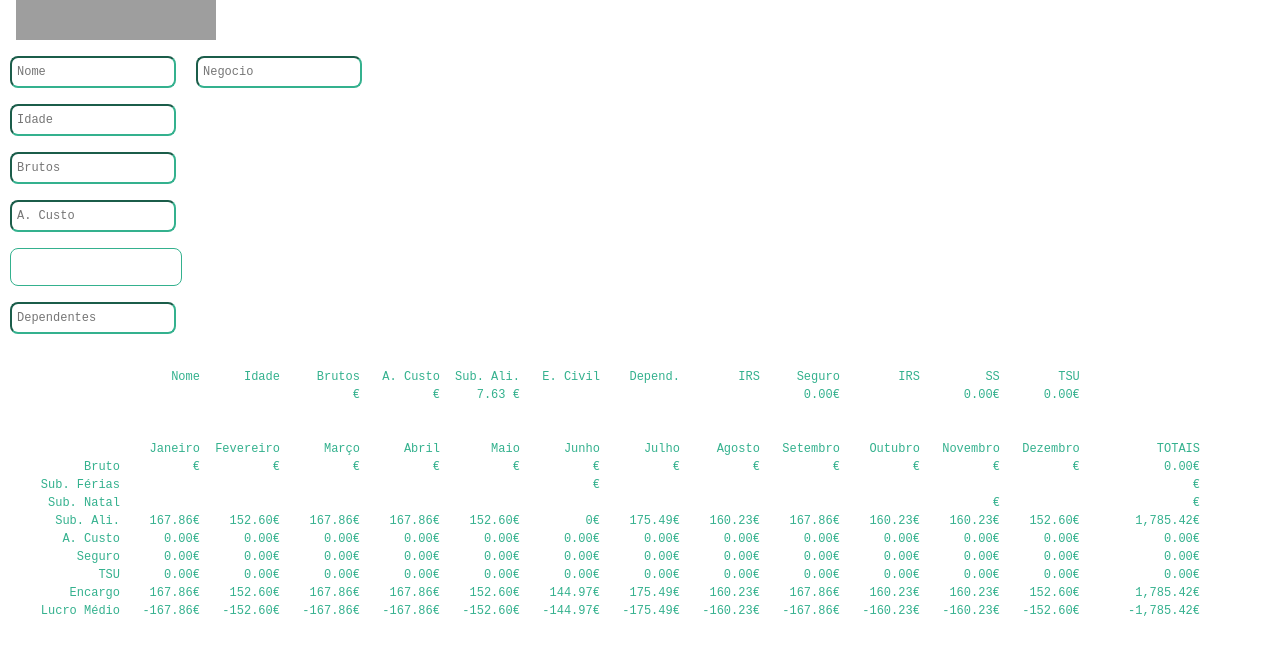
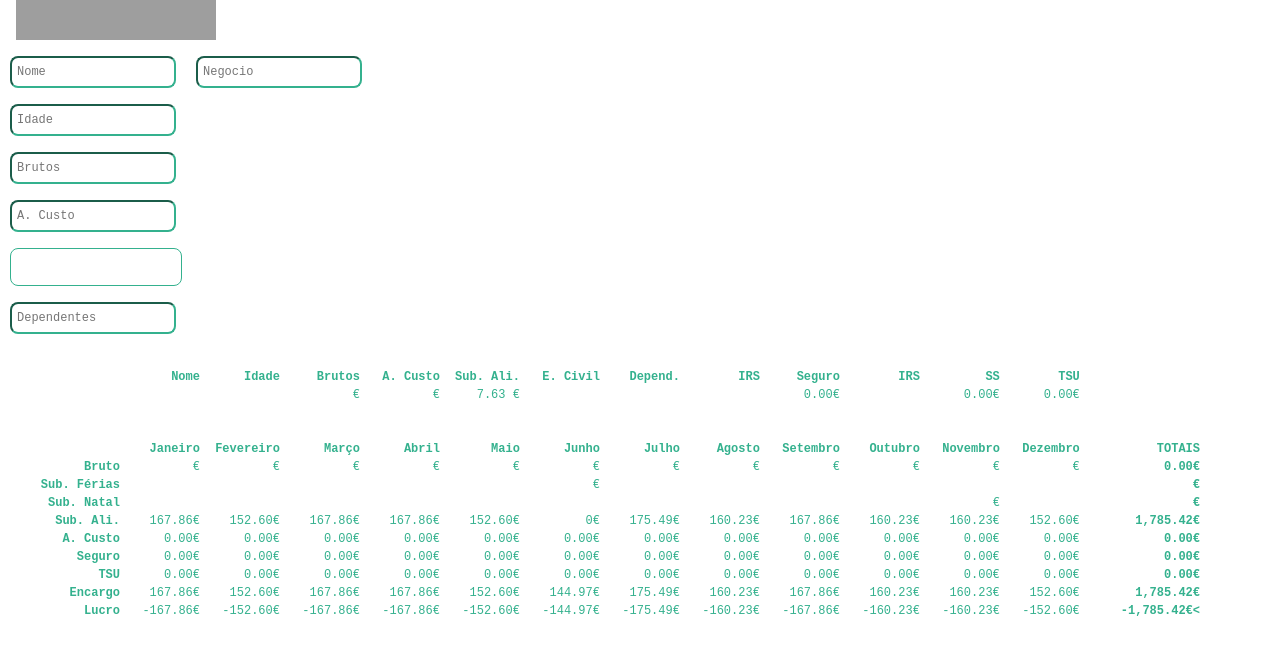
Before and after one commit to BernardoResende/Bernardo-Resende, an Angular app: page / in a window 1280 px wide. Shown: the top 654 px of the page. Built offline with nearby package versions, Linux system fonts and the light colour scheme; grey boxes are pictures that could not be loaded.

Commit message:
2 files modified

```diff
--- a/src/app/simulator/simulator.component.html
+++ b/src/app/simulator/simulator.component.html
@@ -39,31 +39,31 @@
 										<div class="col-sm "></div>
 									</div>
 									<div class="row ">
-										<div class="col-sm ">Bruto</div>
+										<div class="col-sm "><b>Bruto</b></div>
 									</div>
 									<div class="row ">
-										<div class="col-sm ">Sub. Férias</div>
+										<div class="col-sm "><b>Sub. Férias</b></div>
 									</div>
 									<div class="row ">
-										<div class="col-sm ">Sub. Natal</div>
+										<div class="col-sm "><b>Sub. Natal</b></div>
 									</div>
 									<div class="row ">
-										<div class="col-sm ">Sub. Ali.</div>
+										<div class="col-sm "><b>Sub. Ali.</b></div>
 									</div>
 									<div class="row ">
-										<div class="col-sm ">A. Custo</div>
+										<div class="col-sm "><b>A. Custo</b></div>
 									</div>
 									<div class="row ">
-										<div class="col-sm ">Seguro</div>
+										<div class="col-sm "><b>Seguro</b></div>
 									</div>
 									<div class="row ">
-										<div class="col-sm "></div>TSU
+										<div class="col-sm "><b>TSU</b></div>
 									</div>
 									<div class="row ">
-										<div class="col-sm "></div>Encargo
+										<div class="col-sm "><b>Encargo</b></div>
 									</div>
 									<div class="row ">
-										<div class="col-sm "></div>Lucro Médio
+										<div class="col-sm "><b>Lucro</b></div>
 									</div>
 									<div class="row ">
 										<div class="col-sm "></div>
@@ -74,7 +74,7 @@
 							<div class="col-sm  ">
 								<div class="container ">
 									<div class="row ">
-										<div class="col-sm-1 " *ngFor="let titulo of titulos">{{titulo}}</div>
+										<div class="col-sm-1 " *ngFor="let titulo of titulos"><b>{{titulo}}</b></div>
 									</div>
 
 									<div class="row ">
@@ -126,7 +126,7 @@
 									</div>
 
 									<div class="row ">
-										<div class="col-sm-1 " *ngFor="let titulo of meses">{{titulo}}</div>
+										<div class="col-sm-1 " *ngFor="let titulo of meses"><b>{{titulo}}</b></div>
 									</div>
 
 									<div class="row ">
@@ -547,37 +547,37 @@
 										<div class="col-sm "></div>
 									</div>
 									<div class="row ">
-										<div class="col-sm ">TOTAIS</div>
+										<div class="col-sm "><b>TOTAIS</b></div>
 									</div>
 									<div class="row ">
-										<div class="col-sm ">{{(brutos*12) | number:'1.2-2'}}€</div>
+										<div class="col-sm "><b>{{(brutos*12) | number:'1.2-2'}}€</b></div>
 									</div>
 									<div class="row ">
-										<div class="col-sm ">{{brutos | number:'1.2-2'}}€</div>
+										<div class="col-sm "><b>{{brutos | number:'1.2-2'}}€</b></div>
 									</div>
 									<div class="row ">
-										<div class="col-sm ">{{brutos | number:'1.2-2'}}€</div>
+										<div class="col-sm "><b>{{brutos | number:'1.2-2'}}€</b></div>
 									</div>
 									<div class="row ">
-										<div class="col-sm ">{{somaDias*sAli  | number:'1.2-2'}}€</div>
+										<div class="col-sm "><b>{{somaDias*sAli  | number:'1.2-2'}}€</b></div>
 									</div>
 									<div class="row ">
-										<div class="col-sm ">{{(aCusto*11) | number:'1.2-2'}}€</div>
+										<div class="col-sm "><b>{{(aCusto*11) | number:'1.2-2'}}€</b></div>
 									</div>
 									<div class="row ">
-										<div class="col-sm ">{{contasSeguro(idade)*12 | number:'1.2-2'}}€</div>
+										<div class="col-sm "><b>{{contasSeguro(idade)*12 | number:'1.2-2'}}€</b></div>
 									</div>
 									<div class="row ">
-										<div class="col-sm ">{{brutos*14*0.2375 | number:'1.2-2'}}€</div>
+										<div class="col-sm "><b>{{brutos*14*0.2375 | number:'1.2-2'}}€</b></div>
 									</div>
 									<div class="row ">
-										<div class="col-sm ">
+										<div class="col-sm "><b>
 											{{(brutos*14)+(somaDias*sAli)+(aCusto*11)+(brutos*14*0.2375) | number:'1.2-2'}}€
-										</div>
+										</b></div>
 									</div>
 									<div class="row ">
-										<div class="col-sm ">
-											{{(negocio*(somaDias-22))-((brutos*14)+(somaDias*sAli)+(aCusto*11)+(brutos*14*0.2375)+(contasSeguro(idade)*12)) | number:'1.2-2'}}€
+										<div class="col-sm "><b>
+											{{(negocio*(somaDias-22))-((brutos*14)+(somaDias*sAli)+(aCusto*11)+(brutos*14*0.2375)+(contasSeguro(idade)*12)) | number:'1.2-2'}}€<</b>
 										</div>
 									</div>
 
--- a/src/app/topmenu/topmenu.component.css
+++ b/src/app/topmenu/topmenu.component.css
@@ -1,7 +1,7 @@
 img {
   width:200px;
   height:40px;
-
+  background: #1b1f2b!important;
 }
 
 .example-container {
```
